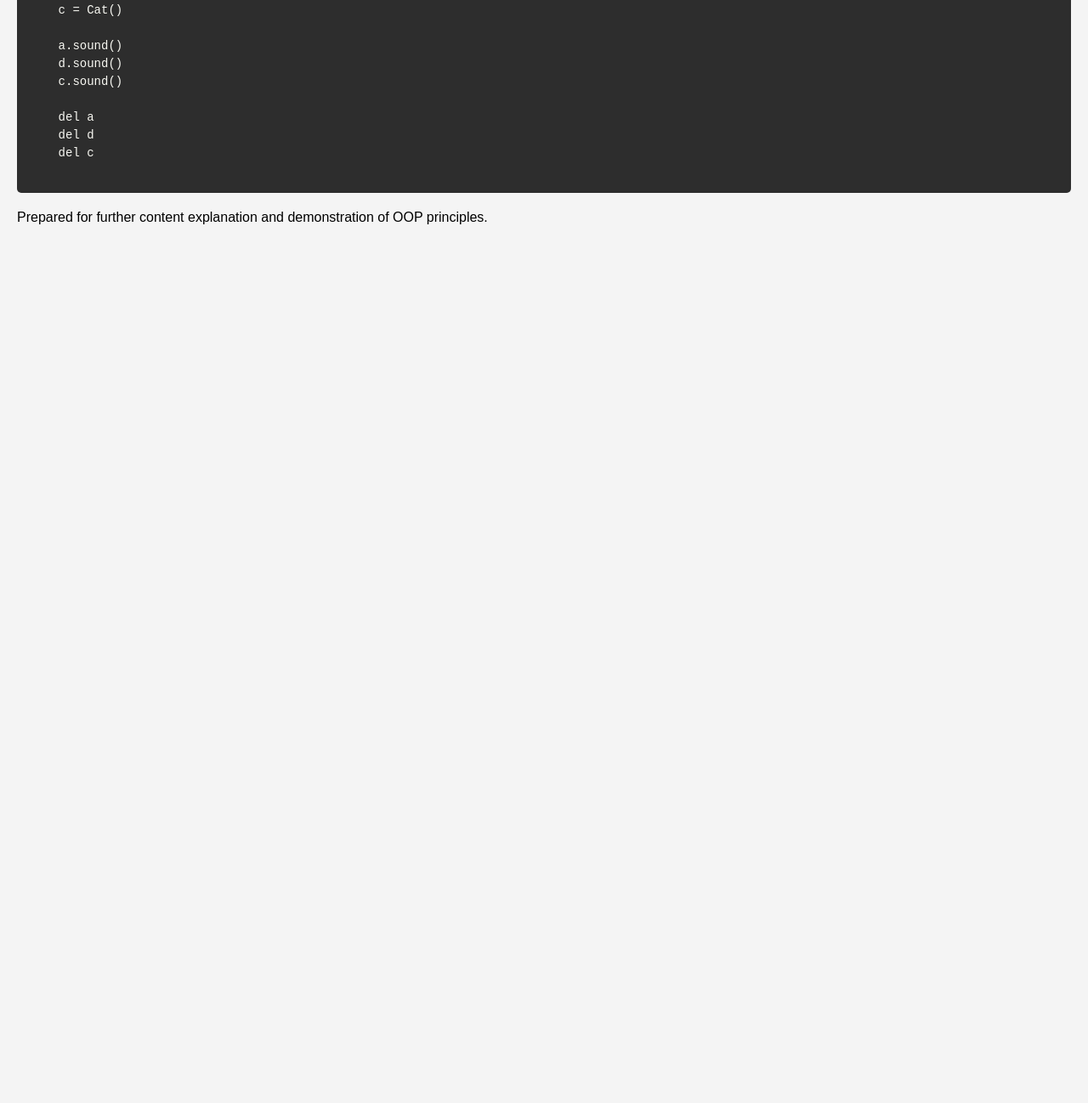
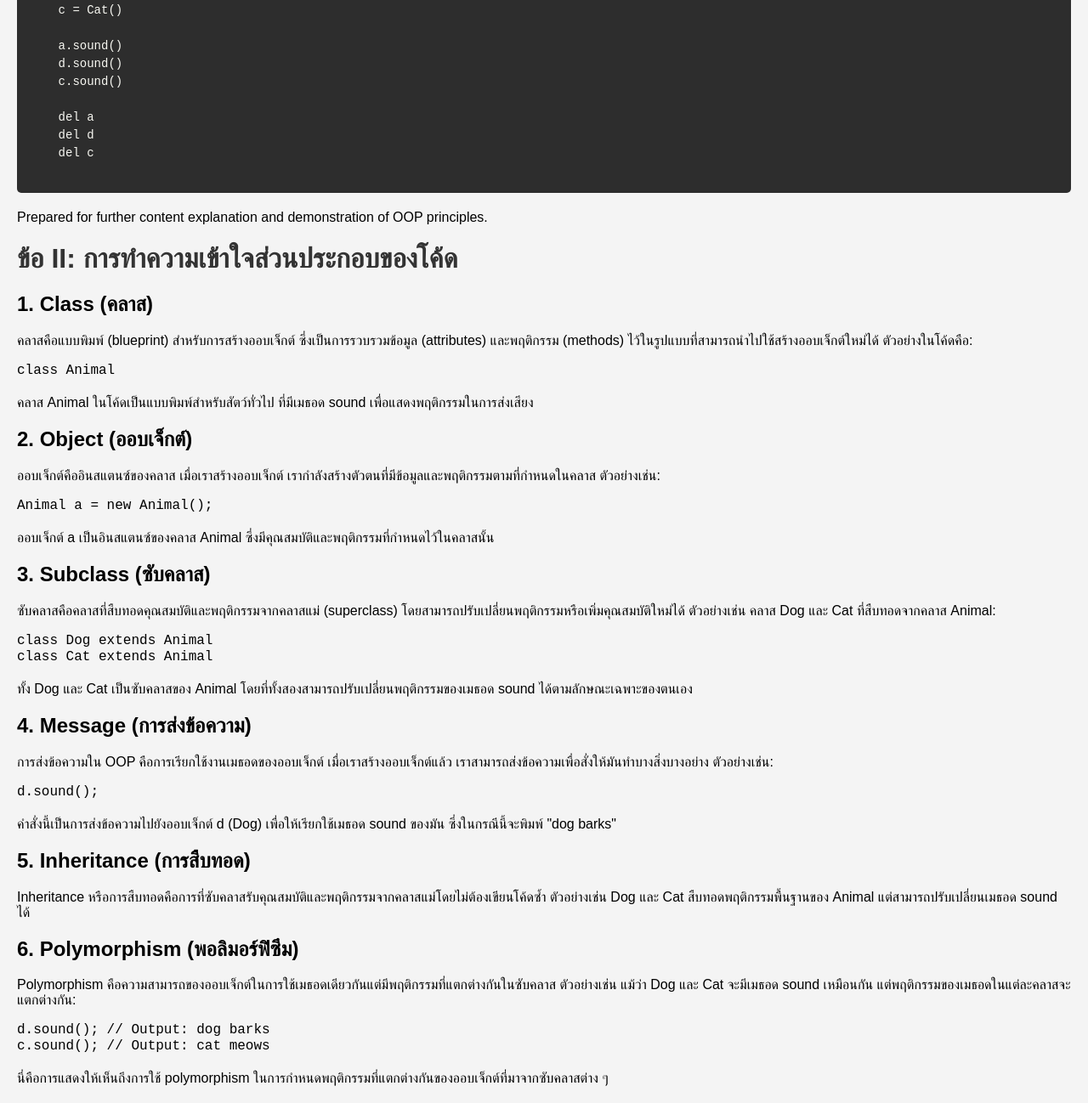
Before and after one commit to PatcharatDuangta/PatcharatDuangta.github.io, a plain HTML site: page OOPConcept.html in a window 1280 px wide. Shown: the part 4009-5307 px from the top of the page at 85% size. Before the commit the page ends 4294 px from the top, so only its background shows below. Drawn offline with Linux system fonts and the light colour scheme.

Commit message:
Update OOPConcept.html

```diff
--- a/OOPConcept.html
+++ b/OOPConcept.html
@@ -239,5 +239,46 @@ if __name__ == "__main__":
         <p>Prepared for further content explanation and demonstration of OOP principles.</p>
     </footer>
 
+    <h1>ข้อ II: การทำความเข้าใจส่วนประกอบของโค้ด</h1>
+
+    <h2>1. Class (คลาส)</h2>
+    <p>คลาสคือแบบพิมพ์ (blueprint) สำหรับการสร้างออบเจ็กต์ ซึ่งเป็นการรวบรวมข้อมูล (attributes) และพฤติกรรม (methods) ไว้ในรูปแบบที่สามารถนำไปใช้สร้างออบเจ็กต์ใหม่ได้ ตัวอย่างในโค้ดคือ:</p>
+    <div class="code-block">
+        <code>class Animal</code>
+    </div>
+    <p>คลาส Animal ในโค้ดเป็นแบบพิมพ์สำหรับสัตว์ทั่วไป ที่มีเมธอด sound เพื่อแสดงพฤติกรรมในการส่งเสียง</p>
+
+    <h2>2. Object (ออบเจ็กต์)</h2>
+    <p>ออบเจ็กต์คืออินสแตนซ์ของคลาส เมื่อเราสร้างออบเจ็กต์ เรากำลังสร้างตัวตนที่มีข้อมูลและพฤติกรรมตามที่กำหนดในคลาส ตัวอย่างเช่น:</p>
+    <div class="code-block">
+        <code>Animal a = new Animal();</code>
+    </div>
+    <p>ออบเจ็กต์ a เป็นอินสแตนซ์ของคลาส Animal ซึ่งมีคุณสมบัติและพฤติกรรมที่กำหนดไว้ในคลาสนั้น</p>
+
+    <h2>3. Subclass (ซับคลาส)</h2>
+    <p>ซับคลาสคือคลาสที่สืบทอดคุณสมบัติและพฤติกรรมจากคลาสแม่ (superclass) โดยสามารถปรับเปลี่ยนพฤติกรรมหรือเพิ่มคุณสมบัติใหม่ได้ ตัวอย่างเช่น คลาส Dog และ Cat ที่สืบทอดจากคลาส Animal:</p>
+    <div class="code-block">
+        <code>class Dog extends Animal</code><br>
+        <code>class Cat extends Animal</code>
+    </div>
+    <p>ทั้ง Dog และ Cat เป็นซับคลาสของ Animal โดยที่ทั้งสองสามารถปรับเปลี่ยนพฤติกรรมของเมธอด sound ได้ตามลักษณะเฉพาะของตนเอง</p>
+
+    <h2>4. Message (การส่งข้อความ)</h2>
+    <p>การส่งข้อความใน OOP คือการเรียกใช้งานเมธอดของออบเจ็กต์ เมื่อเราสร้างออบเจ็กต์แล้ว เราสามารถส่งข้อความเพื่อสั่งให้มันทำบางสิ่งบางอย่าง ตัวอย่างเช่น:</p>
+    <div class="code-block">
+        <code>d.sound();</code>
+    </div>
+    <p>คำสั่งนี้เป็นการส่งข้อความไปยังออบเจ็กต์ d (Dog) เพื่อให้เรียกใช้เมธอด sound ของมัน ซึ่งในกรณีนี้จะพิมพ์ "dog barks"</p>
+
+    <h2>5. Inheritance (การสืบทอด)</h2>
+    <p>Inheritance หรือการสืบทอดคือการที่ซับคลาสรับคุณสมบัติและพฤติกรรมจากคลาสแม่โดยไม่ต้องเขียนโค้ดซ้ำ ตัวอย่างเช่น Dog และ Cat สืบทอดพฤติกรรมพื้นฐานของ Animal แต่สามารถปรับเปลี่ยนเมธอด sound ได้</p>
+
+    <h2>6. Polymorphism (พอลิมอร์ฟิซึม)</h2>
+    <p>Polymorphism คือความสามารถของออบเจ็กต์ในการใช้เมธอดเดียวกันแต่มีพฤติกรรมที่แตกต่างกันในซับคลาส ตัวอย่างเช่น แม้ว่า Dog และ Cat จะมีเมธอด sound เหมือนกัน แต่พฤติกรรมของเมธอดในแต่ละคลาสจะแตกต่างกัน:</p>
+    <div class="code-block">
+        <code>d.sound();  // Output: dog barks</code><br>
+        <code>c.sound();  // Output: cat meows</code>
+    </div>
+    <p>นี่คือการแสดงให้เห็นถึงการใช้ polymorphism ในการกำหนดพฤติกรรมที่แตกต่างกันของออบเจ็กต์ที่มาจากซับคลาสต่าง ๆ</p>
 </body>
 </html>
```
